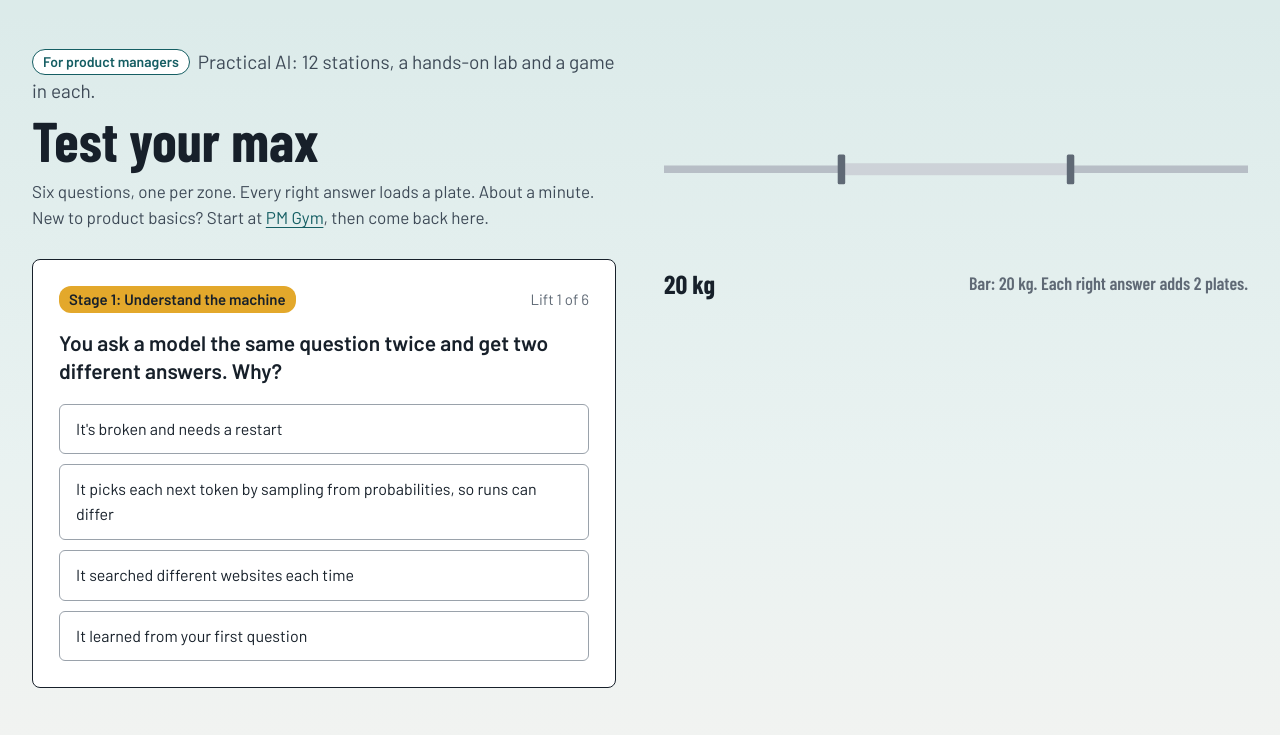
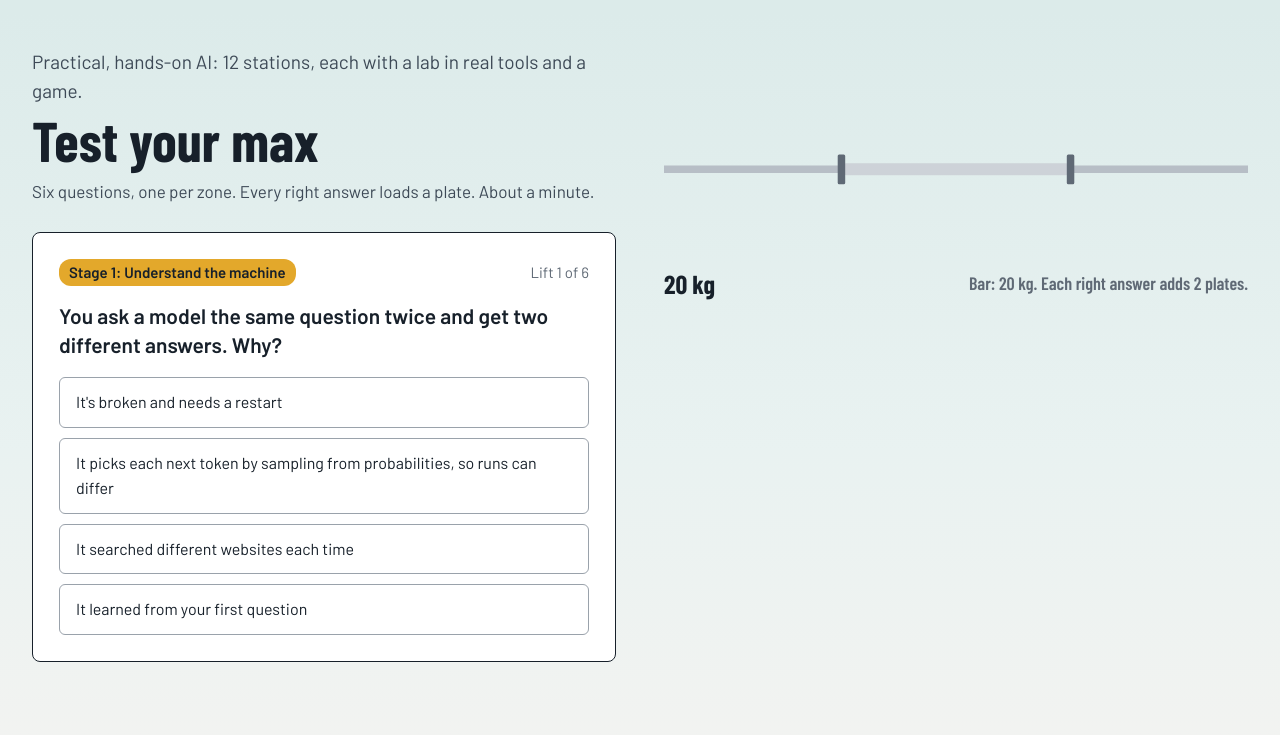
Before and after one commit to Dhavalk21/ai-gym, a plain HTML site: page index.html in a window 1280 px wide. Shown: the part 65-800 px from the top of the page. Drawn offline with nearby package versions, Linux system fonts and the light colour scheme; a web font is replaced by a local one.

Commit message:
Home: drop the audience pill and PM Gym line from the hero
Co-Authored-By: Claude Opus 5.5 <noreply@anthropic.com>
Claude-Session: https://claude.ai/code/session_01UqnraVT4ex9JGByAmxPEZq

```diff
--- a/index.html
+++ b/index.html
@@ -38,9 +38,9 @@
 <div class="hero-band hb2">
   <section id="test" class="wrap test">
     <div>
-      <p class="kicker"><span class="chip-ai">For product managers</span>Practical AI: 12 stations, a hands-on lab and a game in each.</p>
+      <p class="kicker">Practical, hands-on AI: 12 stations, each with a lab in real tools and a game.</p>
       <h1>Test your max</h1>
-      <p class="lead">Six questions, one per zone. Every right answer loads a plate. About a minute. New to product basics? Start at <a href="https://pmgym.netlify.app/">PM Gym</a>, then come back here.</p>
+      <p class="lead">Six questions, one per zone. Every right answer loads a plate. About a minute.</p>
       <div id="quiz" aria-live="polite"></div>
     </div>
     <div class="bar-side">
```
